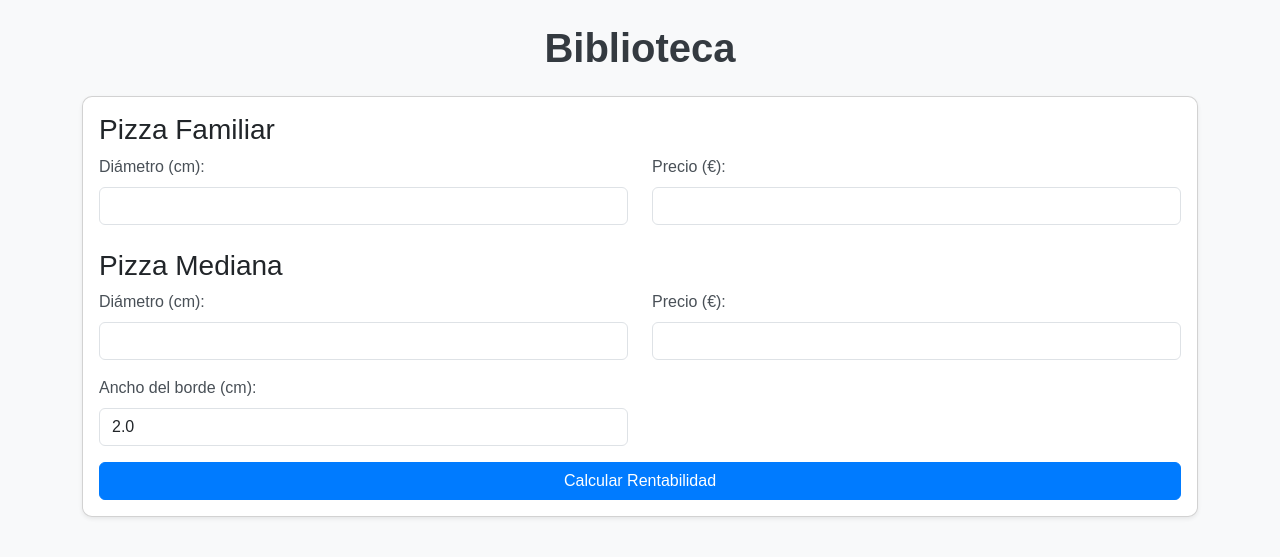
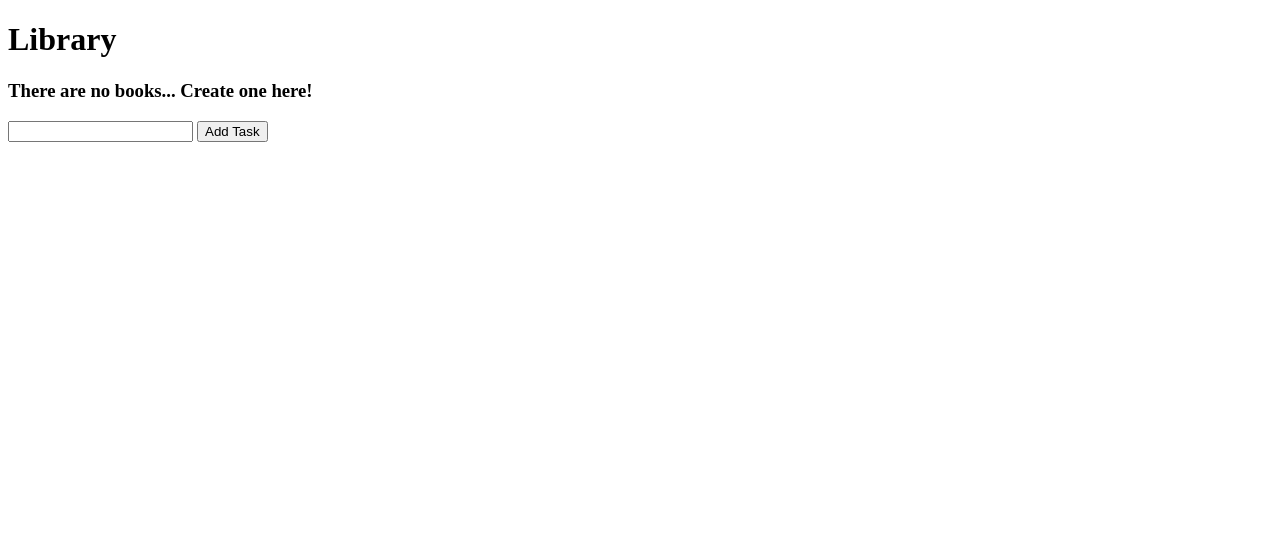
Before and after one commit to rorouser/CE-Python-OOP, a Flask app: page / in a window 1280 px wide. Shown: the top 557 px of the page. Run offline with Flask 3, Linux system fonts and the light colour scheme.

Commit message:
02/01/2025 Boletin app-web primeros pasos en html

```diff
--- a/Exercices/Boletin_app_web/bliblioteca_web/app.py
+++ b/Exercices/Boletin_app_web/bliblioteca_web/app.py
@@ -1,7 +1,13 @@
 from flask import Flask, render_template, request, jsonify
 import os
+
+from Exercices.Boletin_app_web.bliblioteca_web.biblioteca import Biblioteca, Libro
+
 app = Flask(__name__)
 port=int(os.environ.get('PORT', 5001))
+
+libros : list[Libro] = []
+biblioteca = Biblioteca('Biblioteca', libros)
 
 @app.route('/')
 def index():
@@ -21,9 +27,7 @@ def agregar():
     autor = request.form.get('autor')
     isbn = request.form.get('isbn')
 
-
-
-    return jsonify({'result': result})
+    return render_template('agregar.html')
 
 if __name__ == '__main__':
     app.run(debug=True)
--- a/Exercices/Boletin_app_web/bliblioteca_web/templates/base.html
+++ b/Exercices/Boletin_app_web/bliblioteca_web/templates/base.html
@@ -2,9 +2,11 @@
 <html lang="en">
 <head>
     <meta charset="UTF-8">
-    <title>Title</title>
+    <meta name="viewport" content="width=device-width, initial-scale=1.0">
+    <link rel="stylsheet" href="{{url_for("static", filename="./static/css/styles.css")}}"/>
+    {% block head %}{% endblock %}
 </head>
 <body>
-
+    {% block body %}{% endblock %}
 </body>
 </html>
--- a/Exercices/Boletin_app_web/bliblioteca_web/templates/index.html
+++ b/Exercices/Boletin_app_web/bliblioteca_web/templates/index.html
@@ -1,60 +1,37 @@
-<!DOCTYPE html>
-<html lang="en">
-<head>
-     <meta charset="UTF-8">
-    <meta name="viewport" content="width=device-width, initial-scale=1.0">
-    <title>Biblioteca</title>
-    <link href="https://cdn.jsdelivr.net/npm/bootstrap@5.3.2/dist/css/bootstrap.min.css" rel="stylesheet">
-    <link rel="stylesheet" href="{{ url_for('static', filename='css/styles.css') }}">
-</head>
-<body>
-    <div class="container mt-4">
-        <h1 class="text-center mb-4">Biblioteca</h1>
-        <div class="card shadow-sm">
-            <div class="card-body">
-                <form id="pizzaForm">
-                    <h3 class="card-title">Pizza Familiar</h3>
-                    <div class="row mb-3">
-                        <div class="col-md-6">
-                            <label for="diam_familiar" class="form-label">Diámetro (cm):</label>
-                            <input type="number" class="form-control" id="diam_familiar" name="diam_familiar" step="0.1" required>
-                        </div>
-                        <div class="col-md-6">
-                            <label for="price_familiar" class="form-label">Precio (€):</label>
-                            <input type="number" class="form-control" id="price_familiar" name="price_familiar" step="0.01" required>
-                        </div>
-                    </div>
-                    <h3 class="card-title mt-4">Pizza Mediana</h3>
-                    <div class="row mb-3">
-                        <div class="col-md-6">
-                            <label for="diam_mediana" class="form-label">Diámetro (cm):</label>
-                            <input type="number" class="form-control" id="diam_mediana" name="diam_mediana" step="0.1" required>
-                        </div>
-                        <div class="col-md-6">
-                            <label for="price_mediana" class="form-label">Precio (€):</label>
-                            <input type="number" class="form-control" id="price_mediana" name="price_mediana" step="0.01" required>
-                        </div>
-                    </div>
-                    <div class="row mb-3">
-                        <div class="col-md-6">
-                            <label for="border_width" class="form-label">Ancho del borde (cm):</label>
-                            <input type="number" class="form-control" id="border_width" name="border_width" value="2.0" step="0.1" required>
-                        </div>
-                    </div>
-                    <button type="submit" class="btn btn-primary w-100">Calcular Rentabilidad</button>
-                </form>
-                <div id="error" class="alert alert-danger mt-3 d-none"></div>
-                <div id="result" class="mt-3 d-none">
-                    <h4>Resultados</h4>
-                    <div id="result-content"></div>
-                </div>
-            </div>
-        </div>
-    </div>
+{% extends 'base.html' %}
 
-    <!-- Bootstrap JS y Popper -->
-    <script src="https://cdn.jsdelivr.net/npm/bootstrap@5.3.2/dist/js/bootstrap.bundle.min.js"></script>
-    <!-- JavaScript personalizado -->
-    <script src="{{ url_for('static', filename='js/scripts.js') }}"></script>
-</body>
-</html>
+{% block head %}
+<title>Document</title>
+{% endblock %}
+
+{% block body %}
+<div class="content">
+    <h1>Library</h1>
+    {% if tasks | length < 1 %}
+    <h3>There are no books... Create one here!</h3>
+    {% else %}
+    <table>
+        <tr>
+            <th>Book</th>
+            <th>Added</th>
+            <th>Actions</th>
+        </tr>
+        {% for libro in libros %}
+        <tr>
+            <td>{{task.content}}</td>
+            <td>{{task.created.strftime("%Y-%m-%d")}}</td>
+            <td>
+                <a href="/prestar/{{libro.isbn}}">Delete</a>
+                <br/>
+                <a href="/devolver/{{libro.isbn}}">Edit</a>
+            </td>
+        </tr>
+        {% endfor %}
+    </table>
+    {% endif %}
+    <form action="/" method="POST">
+        <input type="text" name="content" id="content"/>
+        <input type="submit" value="Add Task" id="btn_add"/>
+    </form>
+</div>
+{% endblock %}
```
